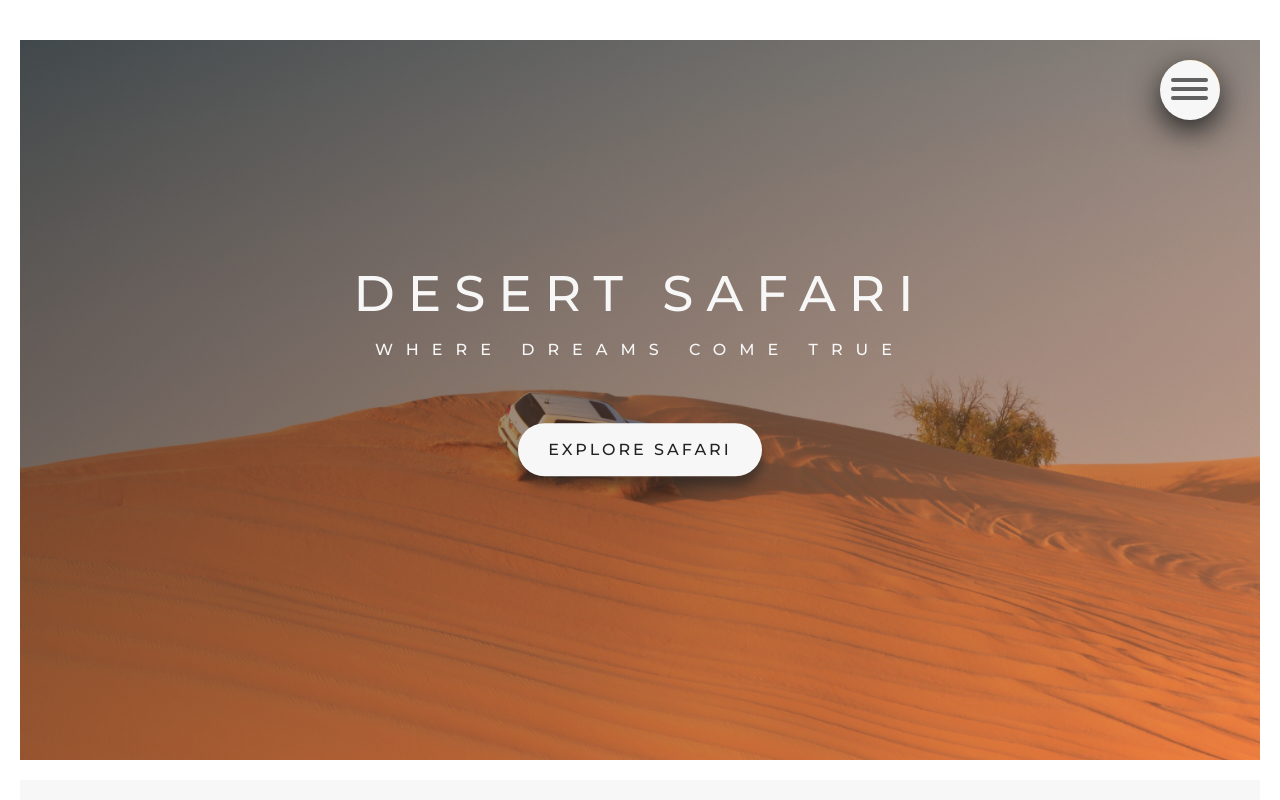
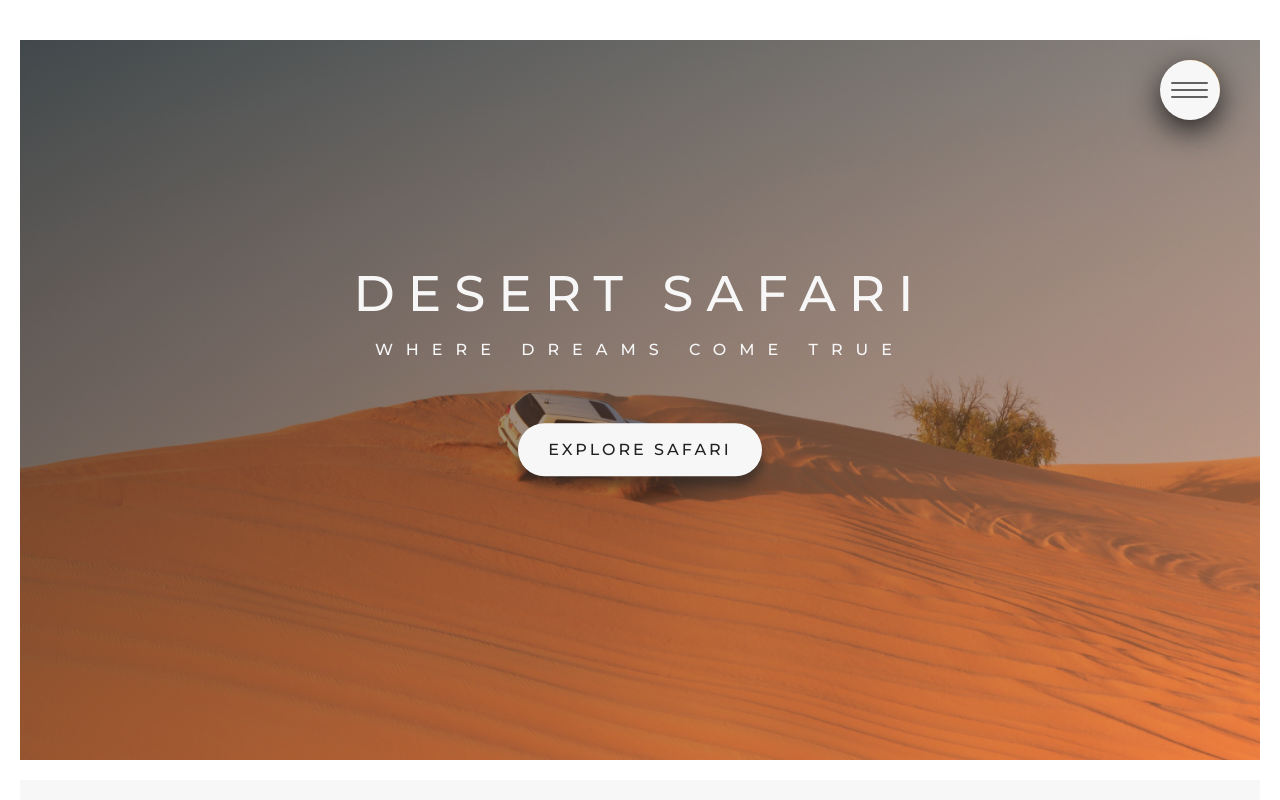
Before and after one commit to Atash3000/Safari-desert-app, a React (Create React App) app: page / in a window 1280 px wide. Shown: the top 800 px of the page. Built offline with nearby package versions, Linux system fonts and the light colour scheme.

Commit message:
change height of hamburger lines

```diff
--- a/src/components/Navigation/Navigation.scss
+++ b/src/components/Navigation/Navigation.scss
@@ -95,13 +95,11 @@
   right:6rem;
   border-radius: 50%;
   z-index: 3000;
+  background-color: $color-white;
 
-
-
-  background-color: $color-white;
   &__box{
     position:fixed;
-    top:7.8rem;
+    top:8.2rem;
     right:7.2rem;
     z-index: 1500;
 
@@ -109,7 +107,7 @@
 
   &__line{
     border-radius: 2px;
-    height:0.4rem;
+    height:0.2rem;
     width:3.7rem;
     background-color: rgba($color-black,.7);
     color:#fff;
```
